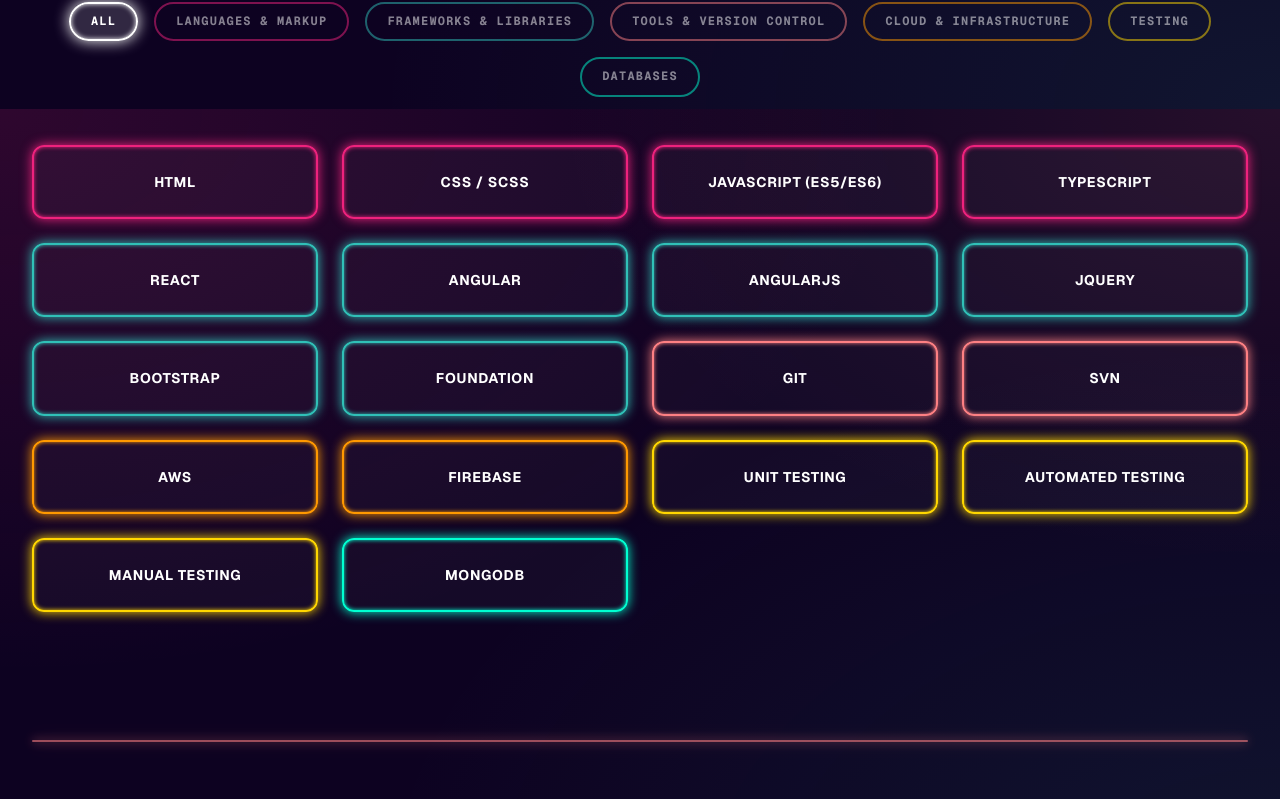
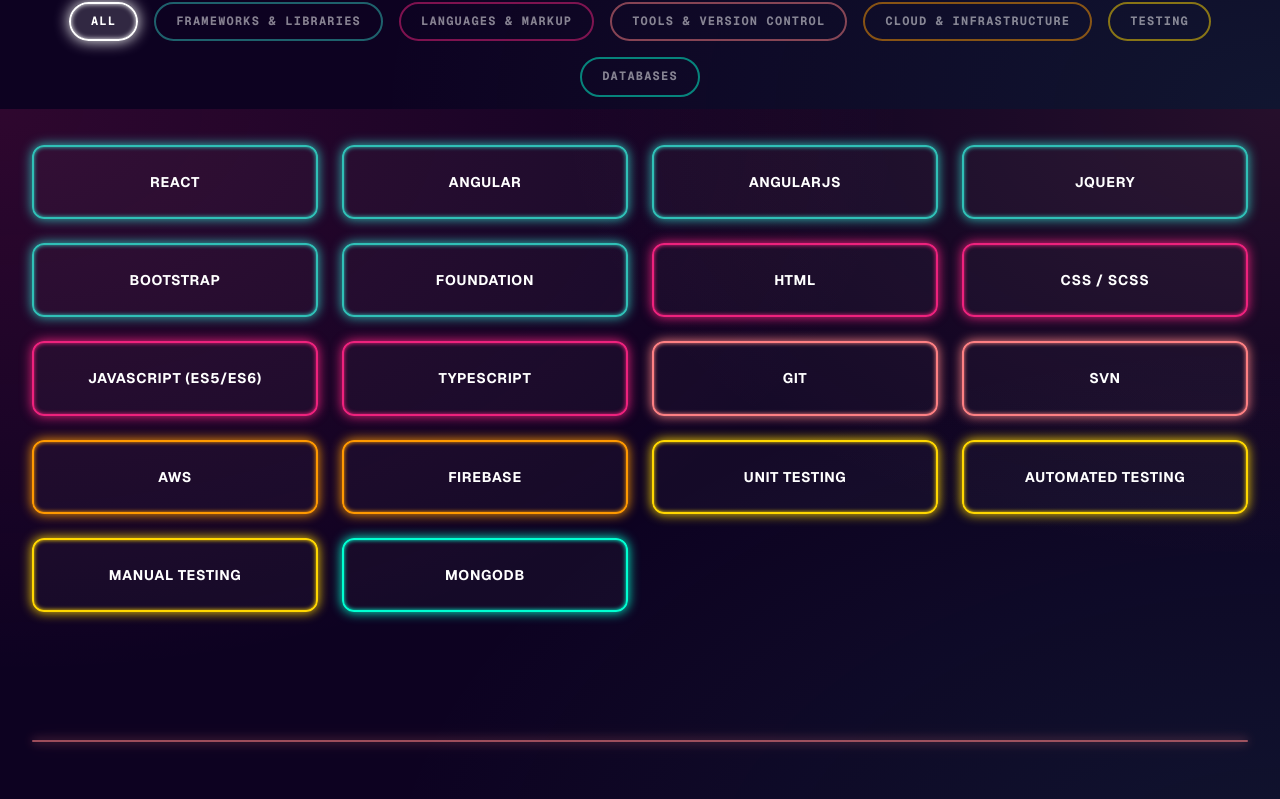
Before and after one commit to joshhallan/portfolio2025, a Next.js app: page / in a window 1280 px wide. Shown: the part 2291-3090 px from the top of the page. Built offline with nearby package versions, Linux system fonts and the light colour scheme.

Commit message:
fix/ updated skill category order

```diff
--- a/src/data/skills.ts
+++ b/src/data/skills.ts
@@ -1,10 +1,4 @@
 export const SKILLS_DATA = [
-  // Languages & Markup
-  { name: "HTML", category: "Languages & Markup" },
-  { name: "CSS / SCSS", category: "Languages & Markup" },
-  { name: "JavaScript (ES5/ES6)", category: "Languages & Markup" },
-  { name: "Typescript", category: "Languages & Markup" },
-
   // Frameworks & Libraries
   { name: "React", category: "Frameworks & Libraries" },
   { name: "Angular", category: "Frameworks & Libraries" },
@@ -12,6 +6,12 @@
   { name: "jQuery", category: "Frameworks & Libraries" },
   { name: "Bootstrap", category: "Frameworks & Libraries" },
   { name: "Foundation", category: "Frameworks & Libraries" },
+
+  // Languages & Markup
+  { name: "HTML", category: "Languages & Markup" },
+  { name: "CSS / SCSS", category: "Languages & Markup" },
+  { name: "JavaScript (ES5/ES6)", category: "Languages & Markup" },
+  { name: "Typescript", category: "Languages & Markup" },
 
   // Tools & Version Control
   { name: "Git", category: "Tools & Version Control" },
```
